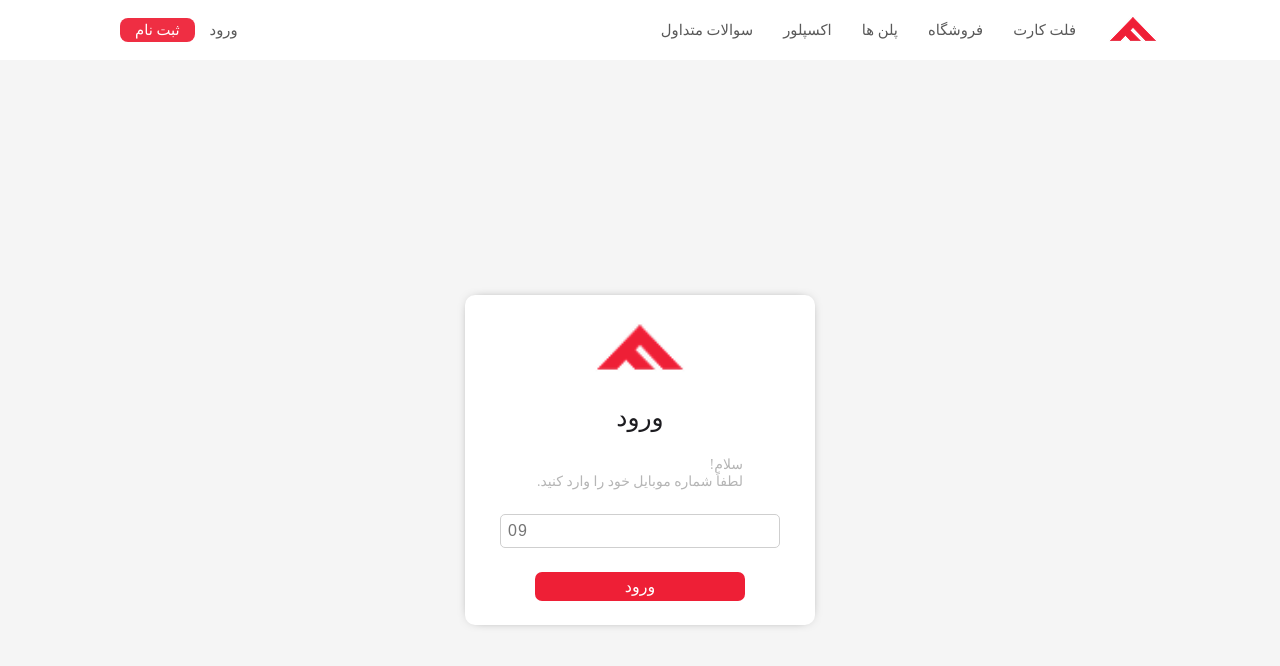
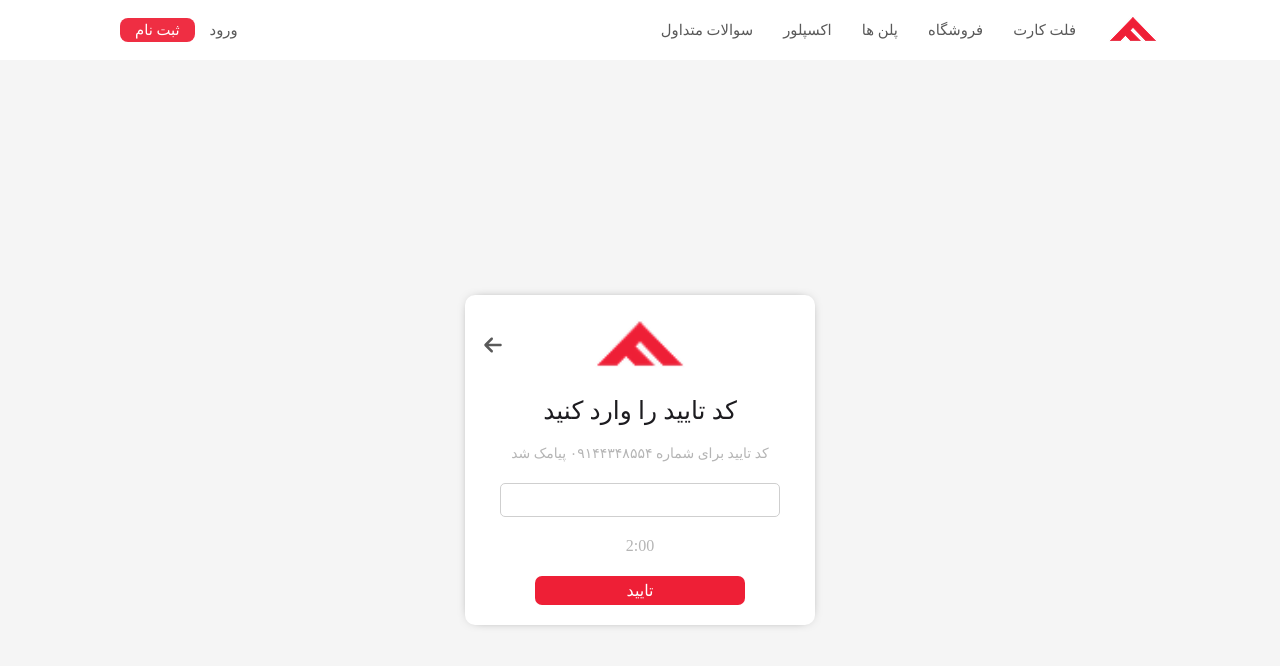
Before and after one commit to bug-hunte-r/Flat, a Next.js app: page /Login in a window 1280 px wide. Both pictures are taken after a click on the button "ورود". Shown: the top 666 px of the page. Built offline with nearby package versions, Linux system fonts and the light colour scheme.

Commit message:
develop logic for login and signup forms

```diff
--- a/src/app/Login/page.js
+++ b/src/app/Login/page.js
@@ -1,20 +1,42 @@
-import React from 'react'
+"use client"
+import React, { useState } from 'react'
 import style from '../../../styles/login/login.css'
 import media from '../../../styles/login/mediaLogin.css'
 import Image from 'next/image'
+import { FaArrowLeft } from "react-icons/fa6";
 
 function Login() {
+
+  const [isShowVerifyForm, setIsShowVerifyForm] = useState(false)
+  const [isShowLoginForm, setIsShowLoginForm] = useState(true)
+
   return (
     <div className='sub-container'>
-      <div className='sec-container'>
+
+      <div className={`sec-container ${isShowLoginForm ? 'show-login-form' : 'Unshow-login-form'}`}>
         <div className='container-login-form'>
           <Image src={'/imgs/logo.png'} width={100} height={100} alt='logo' className='logo-login-form' />
           <h4 className='title-login-form'>ورود</h4>
           <p className='text-login-form'>سلام! <br /> لطفاً شماره موبایل خود را وارد کنید.</p>
           <input type='number' placeholder='09' className='input-login-form' />
-          <button className='btn-login-form'>ورود</button>
+          <button className='btn-login-form' onClick={() => { setIsShowVerifyForm(true); setIsShowLoginForm(false) }}>ورود</button>
         </div>
       </div>
+
+      <div className={`sec-container-verify-code ${isShowVerifyForm ? 'show-verify-form' : 'Unshow-verify-form'}`}>
+        <div className='container-login-form'>
+          <div className='container-logo-and-icon'>
+            <Image src={'/imgs/logo.png'} width={100} height={100} alt='logo' className='logo-login-form' />
+            <FaArrowLeft className='icon-veryify' onClick={() => window.location.reload()} />
+          </div>
+          <h4 className='title-login-form'>کد تایید را وارد کنید</h4>
+          <p className='text-login-form'>کد تایید برای شماره ۰۹۱۴۴۳۴۸۵۵۴ پیامک شد</p>
+          <input type='number' className='input-login-form' />
+          <p className='timer'>2:00</p>
+          <button className='btn-login-form'>تایید</button>
+        </div>
+      </div>
+
     </div>
   )
 }
--- a/styles/login/login.css
+++ b/styles/login/login.css
@@ -1,8 +1,8 @@
-body{
+body {
     overflow-x: hidden;
 }
 
-.container-login-form{
+.container-login-form {
     background-color: white;
     width: 300px;
     height: 280px;
@@ -14,7 +14,7 @@ body{
     justify-content: space-evenly;
 }
 
-.sec-container{
+.sec-container {
     width: 100%;
     height: 100vh;
     display: flex;
@@ -22,25 +22,49 @@ body{
     justify-content: center;
 }
 
-.logo-login-form{
+.sec-container-verify-code {
+    width: 100%;
+    height: 100vh;
+    display: flex;
+    align-items: center;
+    justify-content: center;
+}
+
+.show-verify-form {
+    display: flex;
+}
+
+.Unshow-verify-form {
+    display: none;
+}
+
+.show-login-form {
+    display: flex;
+}
+
+.Unshow-login-form {
+    display: none;
+}
+
+.logo-login-form {
     width: 80px;
     height: 40px;
     object-fit: contain;
+    margin: 0 auto;
 }
 
-.title-login-form{
+.title-login-form {
     color: #1D1C20;
     font-size: 23px;
     font-weight: 500;
 }
 
-.text-login-form{
+.text-login-form {
     color: #B5B5B5;
     font-size: 12px;
-
 }
 
-.input-login-form{
+.input-login-form {
     border: 1px solid #CFCFCF;
     border-radius: 5px;
     padding: 7px;
@@ -51,11 +75,11 @@ body{
     letter-spacing: 1px;
 }
 
-.input-login-form:focus{
+.input-login-form:focus {
     border: 1px solid #EE1F36;
 }
 
-.btn-login-form{
+.btn-login-form {
     background-color: #EE1F36;
     border: none;
     color: white;
@@ -65,3 +89,22 @@ body{
     font-family: yekan;
     cursor: pointer;
 }
+
+.timer {
+    color: #B5B5B5;
+}
+
+.container-logo-and-icon{
+    display: flex;
+    align-items: center;
+    position: relative;
+    width: 90%;
+}
+
+.icon-veryify{
+    color: #595959;
+    font-size: 20px;
+    cursor: pointer;
+    position: absolute;
+    left: 0;
+}
```
Also changed, not shown: src/app/Signup/page.js (+23 -3 lines).
